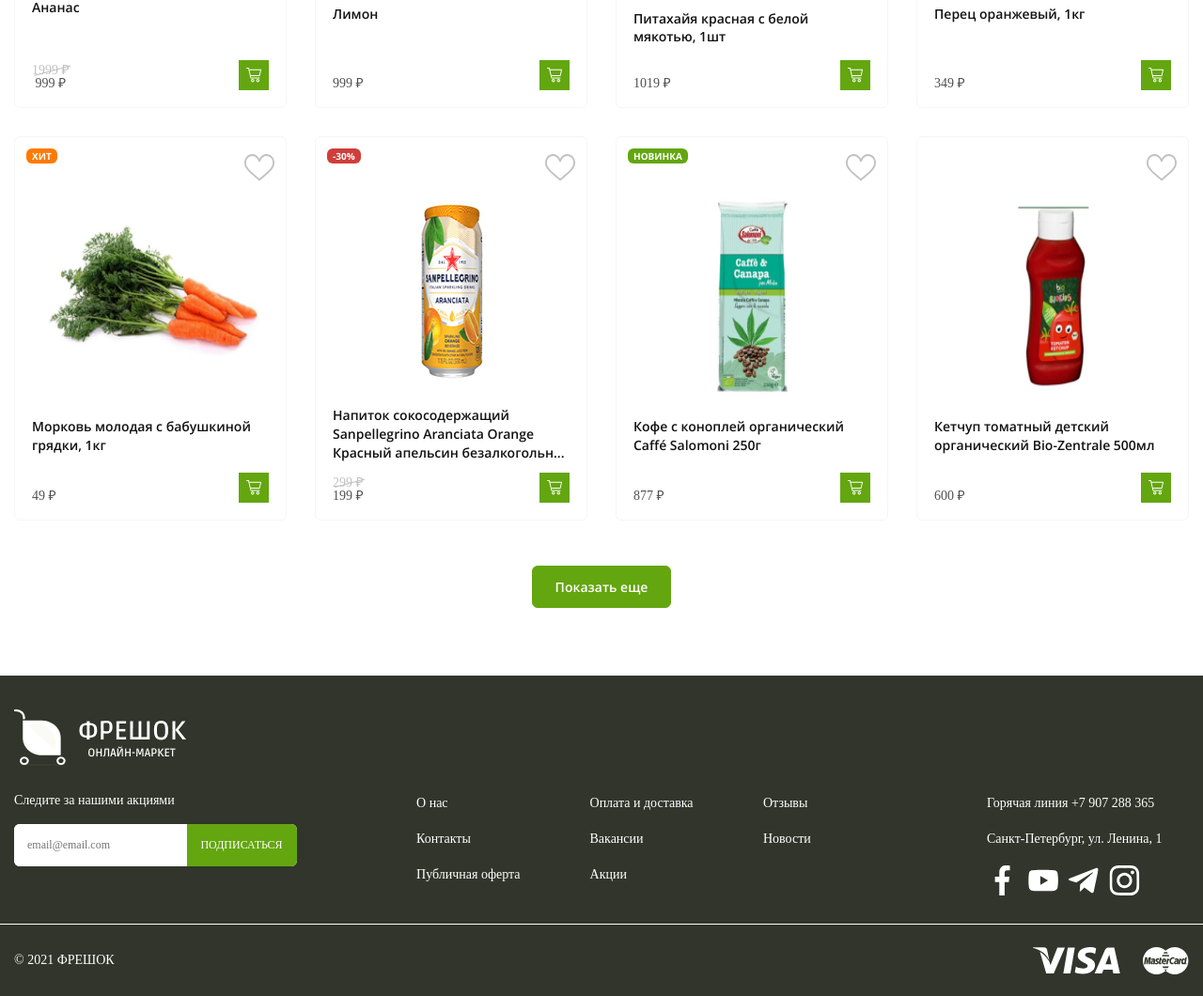
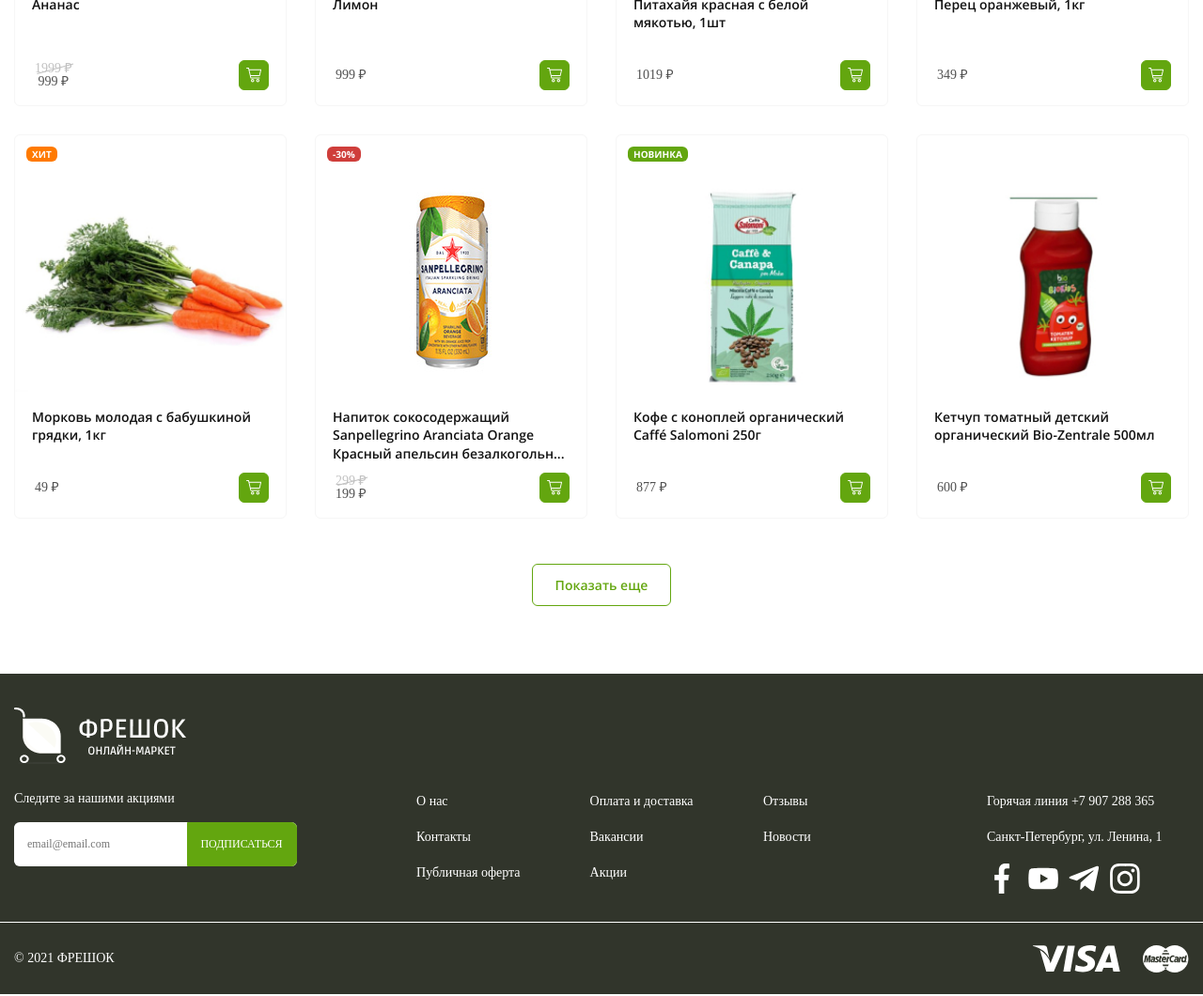
Before and after one commit to massaracsh7/freshok, a website: page app/index.html in a window 1280 px wide. Shown: the part 1490-2550 px from the top of the page at 94% size. Drawn offline with nearby package versions, Linux system fonts and the light colour scheme; files that its build step writes are made by us from their sources; files whose address does not match are found by name.

Commit message:
added products

```diff
--- a/app/index.html
+++ b/app/index.html
@@ -62,14 +62,16 @@
 
           <form class="form-search">
             <input class="form-search__text" name="search" placeholder="Найти в магазине ..." type="search" size="40">
-            <button class="form-search__btn" type="submit">Поиск</button>
+            <button class="btn form-search__btn" type="submit">Поиск</button>
           </form>
 
           <div class="user-nav">
             <a class="user-nav__link user-nav__link--user" href="#">
             </a>
+            <a class="user-nav__item">
             <a class="user-nav__link user-nav__link--heart" href="#">
               <span class="user-nav__num">12</span>
+            </a>
             </a>
             <a class="user-nav__link user-nav__link--cart" href="#">
               <span class="user-nav__num">12</span>
@@ -163,7 +165,7 @@
             <button class="best-product__btn" data-filter=".category-a" type="button"> Фрукты</button>
           </li>
           <li class="best-product__filter">
-            <button class="best-products__btn" data-filter=".category-b" type="button">ОВОЩИ</button>
+            <button class="best-product__btn" data-filter=".category-b" type="button">ОВОЩИ</button>
           </li>
           <li class="best-product__filter">
             <button class="best-product__btn" data-filter=".category-c" type="button"> Напитки</button>
@@ -176,96 +178,129 @@
         <div class="product-items">
 
           <article class="product-card mix category-a">
+            <div class="product-card__box-img">
               <span class="product-card__badge product-card__new">Новинка</span>
               <span class="product-card__badge--2 product-card__per">-50%</span>
               <button class="product-card__like"></button>
               <img class="product-card__img" src="images/products/ananas.jpg" alt="Ананас" width="300px" height="225px">
+            </div>
             <h4 class="product-card__title">Ананас</h4>
+            <div class="product-card__wrapper">
             <div class="product-card__price">
               <div class="product-card__price--before">1999 ₽</div>
               999 ₽
             </div>
-            <button class="product-card__buy"></button>
+            <button class="btn product-card__buy"></button>
+            </div>
           </article>
 
           <article class="product-card mix category-a">
+            <div class="product-card__box-img">
               <button class="product-card__like"></button>
-            <img class="product-card__img" src="images/products/lemon.jpg" alt="Лимон" width="300px" height="225px">
+              <img class="product-card__img" src="images/products/lemon.jpg" alt="Лимон" width="300px"
+                height="225px">
+            </div>
             <h4 class="product-card__title">Лимон</h4>
+            <div class="product-card__wrapper">
               <div class="product-card__price">
                 999 ₽ </div>
-            <button class="product-card__buy"></button>
+              <button class="btn product-card__buy"></button>
+            </div>
           </article>
 
           <article class="product-card mix category-a">
+            <div class="product-card__box-img">
               <span class="product-card__badge product-card__hit">Хит</span>
               <button class="product-card__like"></button>
               <img class="product-card__img" src="images/products/dragon fruit.jpg" alt="Питахайя" width="300px"
                 height="234px">
+            </div>
             <h4 class="product-card__title">Питахайя красная с белой мякотью, 1шт</h4>
+            <div class="product-card__wrapper">
             <div class="product-card__price">
               1019 ₽ </div>
-            <button class="product-card__buy"></button>
+            <button class="btn product-card__buy"></button>
+            </div>
           </article>
 
           <article class="product-card mix category-b">
+            <div class="product-card__box-img">
               <span class="product-card__badge product-card__new">Новинка</span>
               <button class="product-card__like"></button>
               <img class="product-card__img" src="images/products/paprik.jpg" alt="Перец" width="300px" height="225px">
+            </div>
             <h4 class="product-card__title">Перец оранжевый, 1кг</h4>
+            <div class="product-card__wrapper">
             <div class="product-card__price">
               349 ₽ </div>
-            <button class="product-card__buy"></button>
+            <button class="btn product-card__buy"></button>
+            </div>
           </article>
 
           <article class="product-card mix category-b">
+            <div class="product-card__box-img">
               <span class="product-card__badge product-card__hit">Хит</span>
               <button class="product-card__like"></button>
-            <img class="product-card__img" src="images/products/carrot.jpg" alt="Морковь" width="300px" height="225px">
+              <img class="product-card__img" src="images/products/carrot.jpg" alt="Морковь" width="300px"
+                height="225px">
+            </div>
             <h4 class="product-card__title">Морковь молодая с бабушкиной грядки, 1кг</h4>
+            <div class="product-card__wrapper">
             <div class="product-card__price">
               49 ₽ </div>
-            <button class="product-card__buy"></button>
+            <button class="btn product-card__buy"></button>
+            </div>
           </article>
 
           <article class="product-card mix category-c">
+            <div class="product-card__box-img">
               <span class="product-card__badge product-card__per">-30%</span>
               <button class="product-card__like"></button>
               <img class="product-card__img" src="images/products/juice.jpg" alt="Напиток сокосодержащий" width="298px"
                 height="215px">
+            </div>
             <h4 class="product-card__title">Напиток сокосодержащий Sanpellegrino Aranciata Orange Красный апельсин
               безалкогольн...</h4>
-
+              <div class="product-card__wrapper">
             <div class="product-card__price">
               <div class="product-card__price--before">299 ₽ </div>
               199 ₽
             </div>
-            <button class="product-card__buy"></button>
+            <button class="btn product-card__buy"></button>
+            </div>
           </article>
 
           <article class="product-card mix category-c">
+            <div class="product-card__box-img">
               <span class="product-card__badge product-card__new">Новинка</span>
               <button class="product-card__like"></button>
               <img class="product-card__img" src="images/products/coffee.jpg" alt="Кофе" width="300px" height="225px">
+            </div>
             <h4 class="product-card__title">Кофе с коноплей органический Caffé Salomoni 250г</h4>
+            <div class="product-card__wrapper">
             <div class="product-card__price">
               877 ₽ </div>
-            <button class="product-card__buy"></button>
+            <button class="btn product-card__buy"></button>
+              </div>
           </article>
 
           <article class="product-card mix category-d">
-
+            <div class="product-card__box-img">
               <button class="product-card__like"></button>
-            <img class="product-card__img" src="images/products/ketchup.jpg" alt="Кетчуп" width="300px" height="225px">
+              <img class="product-card__img" src="images/products/ketchup.jpg" alt="Кетчуп" width="300px"
+                height="225px">
+            </div>
             <h4 class="product-card__title">Кетчуп томатный детский органический Bio-Zentrale 500мл</h4>
+            <div class="product-card__wrapper">
             <div class="product-card__price">
               600 ₽ </div>
-            <button class="product-card__buy"></button>
+            <button class="btn product-card__buy"></button>
+            </div>
           </article>
 
         </div>
 
-        <button class="btn" type="button">
+        <button class="btn product-items__btn" type="button">
           Показать еще
         </button>
 
@@ -290,7 +325,7 @@
 
           <form class="footer-top__form" action="#">
             <input class="footer-top__input" type="email" placeholder="email@email.com" required>
-            <button class="footer-top__btn" type="submit">ПОДПИСАТЬСЯ</button>
+            <button class="btn footer-top__btn" type="submit">ПОДПИСАТЬСЯ</button>
           </form>
         </div>
 
@@ -331,23 +366,23 @@
           </a>
           <ul class="footer-top__social-list">
             <li class="footer-top__social-item">
-              <a class="footer-top__social-link" href="#">
-                <img src="images/icons/facebook.svg" alt="">
+              <a class="footer-top__social-link footer-top__social-link--fb" href="#">
+
               </a>
             </li>
             <li class="footer-top__social-item">
-              <a class="footer-top__social-link" href="#">
-                <img src="images/icons/youtube.svg" alt="">
+              <a class="footer-top__social-link footer-top__social-link--yt" href="#">
+
               </a>
             </li>
             <li class="footer-top__social-item">
-              <a class="footer-top__social-link" href="#">
-                <img src="images/icons/telegram.svg" alt="">
+              <a class="footer-top__social-link footer-top__social-link--tl" href="#">
+
               </a>
             </li>
             <li class="footer-top__social-item">
-              <a class="footer-top__social-link" href="#">
-                <img src="images/icons/instagram.svg" alt="">
+              <a class="footer-top__social-link footer-top__social-link--in" href="#">
+
               </a>
             </li>
           </ul>
--- a/app/scss/_reset.scss
+++ b/app/scss/_reset.scss
@@ -55,6 +55,8 @@
 }
 
 button {
+  padding: 0;
   border: 0;
+  background-color: transparent;
   cursor: pointer;
 }
--- a/app/scss/_vars.scss
+++ b/app/scss/_vars.scss
@@ -1,4 +1,5 @@
 $green-900: #63A60F;
+$green-800: #4D810C;
 $green-200: #E0EDCF;
 $green-100: #EFF6E7;
 $dark-900: #121212;
@@ -11,6 +12,7 @@
 $silver-100: #F6F6F6;
 $white: #FFFFFF;
 $white-08: rgba(255, 255, 255, 0.8);
+$white-01: rgba(255, 255, 255, 0.1);
 
 %opensans-300 {
   font-family: 'Opensans-Light';
@@ -51,9 +53,3 @@
   font-family: "Ruda-Bold";
   font-weight: 900;
 }
-
-%form-btn {
-      text-transform: uppercase;
-      border-radius: 0 6px 6px 0;
-      color: $white;
-}
--- a/app/scss/style.scss
+++ b/app/scss/style.scss
@@ -24,11 +24,19 @@
     margin-right: 48px;
     padding-left: 44px;
     position: relative;
+
+    &:hover {
+      opacity: 0.7;
+    }
   }
 
   &__phone {
     padding-left: 33px;
     position: relative;
+
+    &:hover {
+      opacity: 0.7;
+    }
   }
 
   &__delivery:before,
@@ -63,6 +71,12 @@
   &__item:not(:last-child) {
     margin-right: 24px;
   }
+
+  &__link {
+    &:hover {
+      opacity: 0.7;
+    }
+  }
 }
 
 /*header-bottom*/
@@ -89,18 +103,22 @@
 .form-check {
   &__list {
     position: relative;
-
     &::after {
       content: "";
       position: absolute;
-      background-image: url('../images/icons/open.svg');
-      background-repeat: no-repeat;
-      background-position: center center;
+      border-style: solid;
+      border-width: 6px 5px 0 5px;
+      border-color: $green-900 transparent transparent transparent;
       width: 7px;
       height: 4px;
       top: 50%;
       right: 14px;
     }
+    &:hover::after,
+    &:active::after {
+      transform: rotate(180deg);
+    }
+
   }
 
   &__items {
@@ -116,6 +134,10 @@
     background-image: url('../images/icons/nav-icon.svg');
     background-repeat: no-repeat;
     background-position: 18px center;
+    &:hover,
+    &:active {
+      background-color: $green-200;
+    }
   }
 }
 
@@ -141,16 +163,25 @@
   &__btn {
     padding-left: 52px;
     padding-right: 52px;
+    border: 0;
   }
 
   &__text {
     color: $dark-800;
-    border: 0;
   }
 
   &__btn {
     background-color: $dark-800;
-    @extend %form-btn;
+    text-transform: uppercase;
+    border-radius: 0px 6px 6px 0px;
+
+    &:hover {
+      background: rgba(49, 53, 43, 0.85);
+    }
+
+    &:active {
+      background-color: $dark-800;
+    }
   }
 }
 
@@ -159,11 +190,16 @@
   align-items: center;
 
   &__link {
+    display: block;
     height: 32px;
     width: 32px;
     background-repeat: no-repeat;
     background-position: center center;
     position: relative;
+
+    &:hover {
+      opacity: 0.7;
+    }
   }
 
   &__link--user {
@@ -241,11 +277,10 @@
 
   &__btn {
     width: 117px;
-    background-color: $green-900;
-    padding-top: 14px;
-    padding-bottom: 14px;
+    padding: 14px 0;
     font-size: 12px;
-    @extend %form-btn;
+    text-transform: uppercase;
+    border-radius: 0px 6px 6px 0px;
   }
 
   &__list {
@@ -269,6 +304,36 @@
     display: flex;
     justify-content: space-between;
   }
+
+  &__social-link {
+    display: block;
+    height: 32px;
+    width: 32px;
+    background-repeat: no-repeat;
+    background-position: center center;
+
+    &:hover {
+      opacity: 0.7;
+    }
+  }
+
+  &__social-link--fb {
+    background-image: url(../images/icons/facebook.svg);
+  }
+
+  &__social-link--yt {
+    background-image: url(../images/icons/youtube.svg);
+  }
+
+  &__social-link--tl {
+    background-image: url(../images/icons/telegram.svg);
+  }
+
+  &__social-link--in {
+    background-image: url(../images/icons/instagram.svg);
+  }
+
+
 }
 
 .footer-bottom {
@@ -341,7 +406,7 @@
 }
 
 .slick-next {
-  right: 3%;
+  right: 60px;
   background-image: url(../images/icons/next.svg);
   background-repeat: no-repeat;
   background-position: center center;
@@ -349,7 +414,7 @@
 
 .slick-prev {
   z-index: 1;
-  left: 3%;
+  left: 60px;
   background-image: url(../images/icons/prev.svg);
   background-repeat: no-repeat;
   background-position: center center;
@@ -415,13 +480,13 @@
   &__btn {
     @extend %opensans-700;
     font-size: 15px;
-    line-height: 1.4;
     color: $dark-500;
     text-transform: uppercase;
     border-bottom: 3px solid transparent;
-
-    &:hover {
-      border-bottom: 3px solid #E0EDCF;
+    &:hover,
+    &:active,
+    &:focus {
+      border-bottom: 3px solid $green-200;
     }
   }
 }
@@ -433,20 +498,44 @@
   grid-template-rows: repeat(2, 1fr);
   grid-gap: 30px;
   margin-bottom: 48px;
+
+  &__btn {
+    background-color: $white;
+    color: $green-900;
+
+    &:hover {
+      background-color: $green-200;
+    }
+
+    &:active {
+      box-shadow: inset 0px 10px 4px rgba(0, 0, 0, 0.1);
+      color: rgba(99, 166, 14, 0.5);
+    }
+
+    &:focus {
+      box-shadow: 0px 0px 0px 4px rgba(99, 166, 14, 0.5);
+    }
+  }
 }
 
 .product-card {
-  position: relative;
-  padding-top: 56px;
-  padding-bottom: 18px;
-  padding-right: 18px;
-  padding-left: 18px;
+  max-width: 300px;
+  height: 409px;
   border: 1px solid $silver-100;
   border-radius: 6px;
-  display: flex;
-  flex-direction: column;
-  justify-content: space-between;
-  align-items: flex-start;
+  &:hover {
+    border-color: $green-900;
+  }
+
+  &__box-img {
+    position: relative;
+    height: 290px;
+    padding-top: 48px;
+  }
+
+  &__img {
+    object-fit: cover;
+  }
 
   &__title {
     text-align: left;
@@ -456,7 +545,18 @@
     color: $dark-900;
     overflow: hidden;
     height: 69px;
-    margin-top: 10px;
+    padding-left: 18px;
+    padding-right: 18px;
+    padding-bottom: 10px;
+  }
+
+  &__wrapper {
+    display: flex;
+    justify-content: space-between;
+    align-items: center;
+    padding-left: 21px;
+    padding-right: 18px;
+    padding-bottom: 18px;
   }
 
   &__price {
@@ -476,18 +576,15 @@
       height: 100%;
       left: 0;
       bottom: 6px;
-      border-bottom: 1px solid #C1C1C1;
+      border-bottom: 1px solid $silver-600;
       transform: rotate(-14.99deg);
     }
   }
 
   &__buy {
-    position: absolute;
-    right: 18px;
-    bottom: 18px;
+    padding: 8px;
     width: 32px;
     height: 32px;
-    background-color: $green-900;
     background-image: url('../images/icons/products-cart.svg');
     background-repeat: no-repeat;
     background-position: center center;
```
Also changed, not shown: app/scss/_global.scss (+12 -0 lines), app/images/icons/Vector.svg (deleted). Lines whose indentation alone changed are shown as unchanged.
